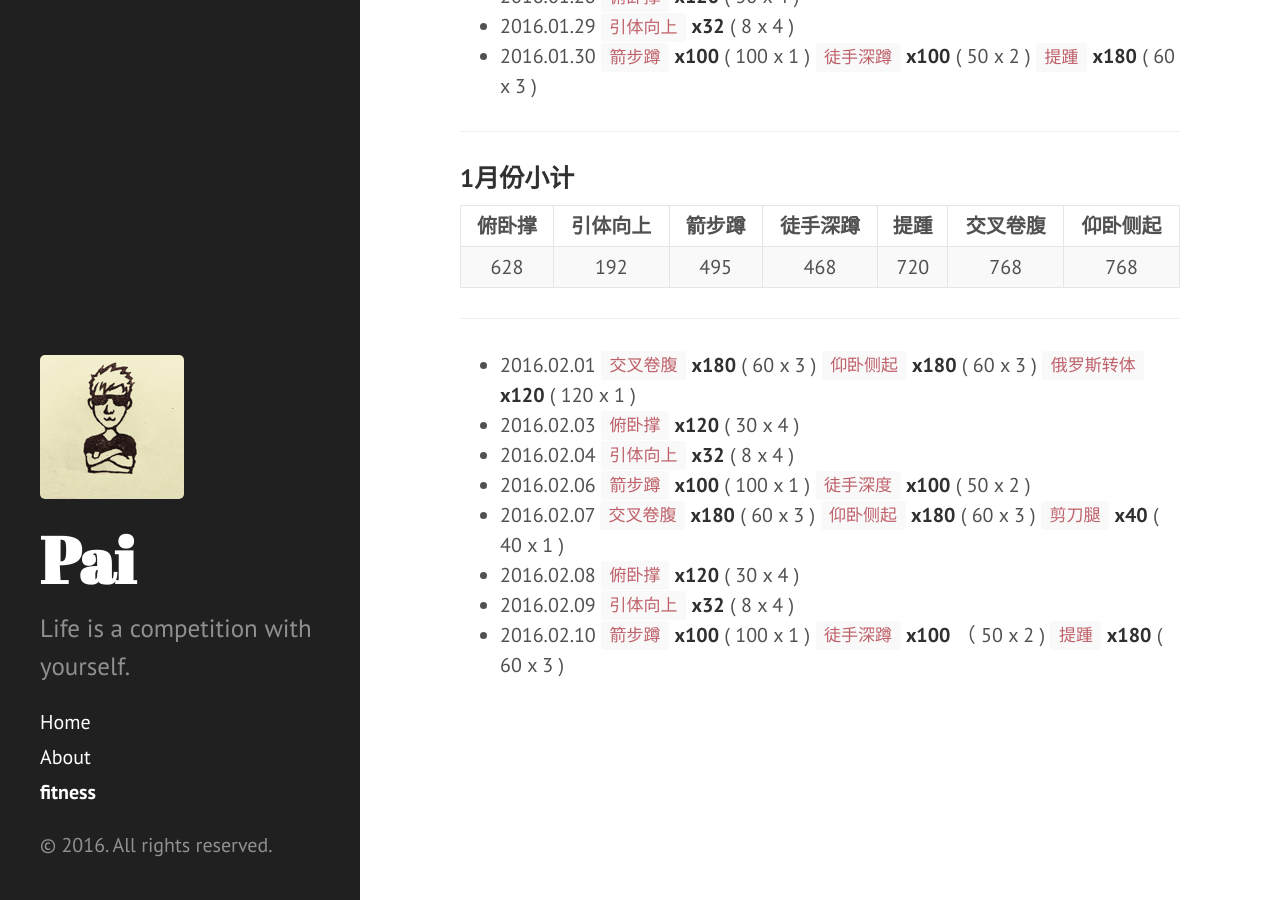
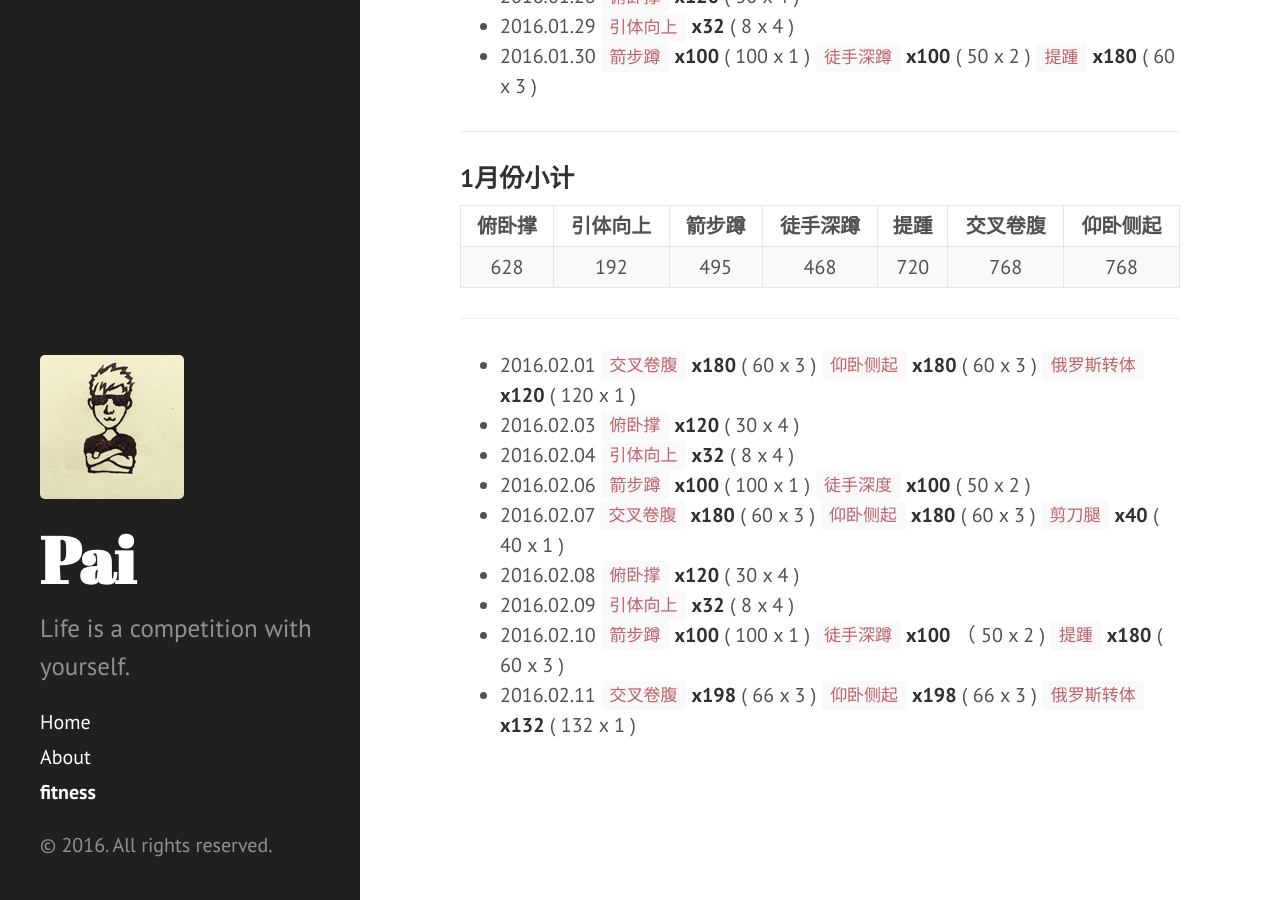
Before and after one commit to dragon8897/dragon8897.github.io, a Jekyll site: the page built from fitness.md, in a window 1280 px wide and 900 px high, scrolled down 1180 px. Built offline with Jekyll 4.4.1, drawn with Linux system fonts in a browser that asks for light colours; Markdown is read by kramdown in place of the engine named in the settings.

Commit message:
add fitness record.

```diff
--- a/fitness.md
+++ b/fitness.md
@@ -51,3 +51,4 @@ title: fitness
 - 2016.02.08 `俯卧撑` **x120** ( 30 x 4 )
 - 2016.02.09 `引体向上` **x32** ( 8 x 4 )
 - 2016.02.10 `箭步蹲` **x100** ( 100 x 1 ) `徒手深蹲` **x100** （ 50 x 2 ) `提踵` **x180** ( 60 x 3 )
+- 2016.02.11 `交叉卷腹` **x198** ( 66 x 3 ) `仰卧侧起` **x198** ( 66 x 3 ) `俄罗斯转体` **x132** ( 132 x 1 )
```
